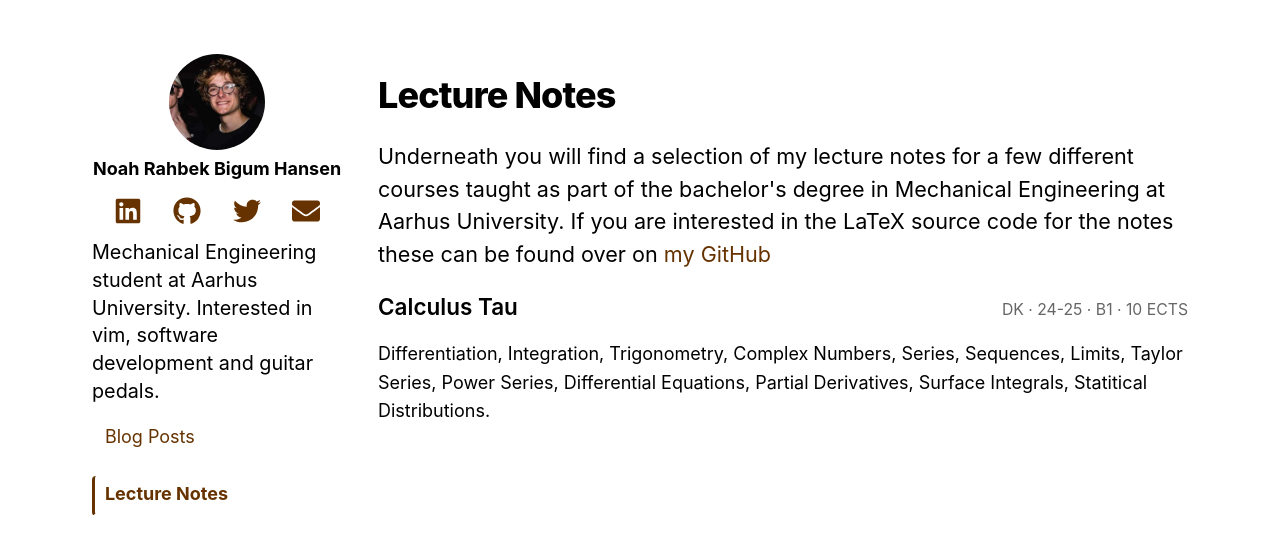
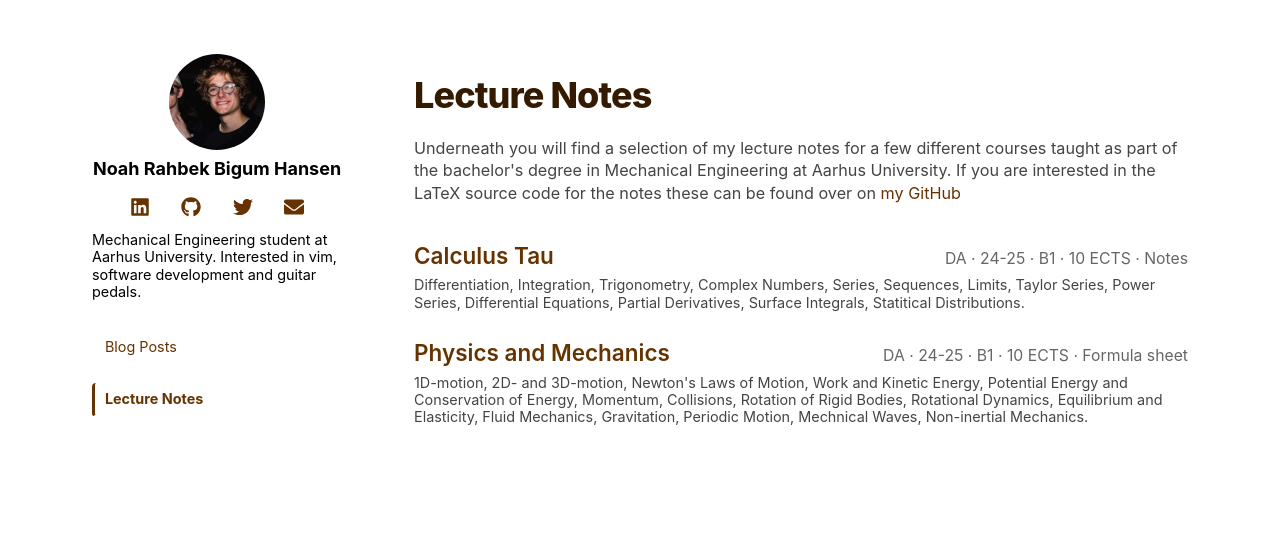
Before and after one commit to B1gum/b1gum.dev, a Next.js app: page /notes in a window 1280 px wide. Shown: the top 554 px of the page. Built offline with nearby package versions, Linux system fonts and the light colour scheme.

Commit message:
Syncronized styling across notes and posts pages

```diff
--- a/components/layout.js
+++ b/components/layout.js
@@ -6,7 +6,7 @@ import styles from './layout.module.css';
 import utilStyles from '../styles/utils.module.css';
 import Link from 'next/link';
 import { FaLinkedin, FaGithub, FaTwitter, FaEnvelope } from "react-icons/fa"
-export const soMeSize = 28;
+export const soMeSize = 20;
 
 import TabMenu from "./tabMenu"
 
--- a/components/layout.module.css
+++ b/components/layout.module.css
@@ -46,7 +46,7 @@
   .container {
     display: grid;
     grid-template-columns: 250px 1fr;
-    grid-gap: 2rem;
+    grid-gap: 4rem;
     max-width: 90rem;
   }
 
@@ -56,8 +56,8 @@
 
   .description {
     margin: -0.3rem 0;
-    font-size: 1.1rem;
-    line-height: 1.4;
+    font-size: 0.8rem;
+    line-height: 1.2;
   }
 
   .backToHome {
--- a/components/tabMenu.module.css
+++ b/components/tabMenu.module.css
@@ -2,8 +2,9 @@
   display: flex;
   flex-direction: row;
   gap: 1rem;
-  margin: 1rem 0;
+  margin: 2rem 0;
   justify-content: center;
+  font-size: 0.8rem;
 }
 
 .tabMenu a {
--- a/content/notes/calculus-tau.md
+++ b/content/notes/calculus-tau.md
@@ -1,7 +1,8 @@
 ---
 title:          "Calculus Tau"
+type:           "Notes"
 description:    "Differentiation, Integration, Trigonometry, Complex Numbers, Series, Sequences, Limits, Taylor Series, Power Series, Differential Equations, Partial Derivatives, Surface Integrals, Statitical Distributions."
-language:       "DK"
+language:       "DA"
 studyYear:      "24-25"
 semester:       "B1"
 ects:           10
--- /dev/null
+++ b/content/notes/physics-and-mechanics.md
@@ -0,0 +1,9 @@
+---
+title:          "Physics and Mechanics"
+type:           "Formula sheet"
+description:    "1D-motion, 2D- and 3D-motion, Newton's Laws of Motion, Work and Kinetic Energy, Potential Energy and Conservation of Energy, Momentum, Collisions, Rotation of Rigid Bodies, Rotational Dynamics, Equilibrium and Elasticity, Fluid Mechanics, Gravitation, Periodic Motion, Mechnical Waves, Non-inertial Mechanics."
+language:       "DA"
+studyYear:      "24-25"
+semester:       "B1"
+ects:           10
+---
--- a/lib/posts.js
+++ b/lib/posts.js
@@ -28,7 +28,7 @@ export function getSortedPostsData() {
     const rawExcerpt = matterResult.content
       .trim()
       .split(/\s+/)
-      .slice(0, 30)
+      .slice(0, 80)
       .join(' ')
       .concat('...')
 
--- a/pages/notes/index.js
+++ b/pages/notes/index.js
@@ -36,19 +36,20 @@ export default function NotesPage({ notes }) {
 
       <section className={utilStyles.headingMd}>
         <h1 className={utilStyles.headingXl}>Lecture Notes</h1>
-        <p>
-          Underneath you will find a selection of my lecture notes for a few different courses taught as part of the bachelor's degree in Mechanical Engineering at Aarhus University. If you are interested in the LaTeX source code for the notes these can be found over on{' '}
-          <a href="https://github.com/B1gum">my GitHub</a>
-        </p>
+        <p className={utilStyles.lectureIntro}> Underneath you will find a selection of my lecture notes for a few different courses taught as part of the bachelor's degree in Mechanical Engineering at Aarhus University. If you are interested in the LaTeX source code for the notes these can be found over on{' '} <a href="https://github.com/B1gum">my GitHub</a> </p>
       </section>
 
       <section className={utilStyles.grid}>
-        {notes.map(({ slug, title, description, language, studyYear, semester, ects}) => (
+        {notes.map(({ slug, title, description, type, language, pdfPath, studyYear, semester, ects}) => (
           <div key={slug} className={utilStyles.card}>
             <div className={utilStyles.postHeader}>
-              <h3 className={utilStyles.cardTitle}>{title}</h3>
+              <h3 className={utilStyles.cardTitle}>
+                <Link href={pdfPath} download>
+                {title}
+                </Link>
+                </h3>
               <div className={utilStyles.postMeta}>
-                {language} &middot; {studyYear} &middot; {semester} &middot; {ects} ECTS
+                {language} &middot; {studyYear} &middot; {semester} &middot; {ects} ECTS &middot; {type}
               </div>
             </div>
             <p className={utilStyles.cardDescription}>{description}</p>
--- a/styles/utils.module.css
+++ b/styles/utils.module.css
@@ -12,6 +12,7 @@
   font-weight: 800;
   letter-spacing: -0.05rem;
   margin: 1rem 0;
+  color: #331a00;
 }
 
 .headingLg {
@@ -61,13 +62,12 @@
   display: flex;
   justify-content: space-between;
   align-items: center;
-  margin-bottom: 0.5rem;
 }
 
 .postHeader {
   display: flex;
   flex-direction: column;
-  margin-bottom: 0.5rem;
+  margin-bottom: -0.5rem;
 }
 
 .postTitle,
@@ -82,17 +82,24 @@
 .postMeta {
   font-size: 0.875rem;
   color: #666;
-  margin-top: 0.25rem;
 
   white-space: nowrap;
   flex-shrink: 0;
 }
 
+.cardDescription,
 .postExcerpt {
-  margin-top: 1rem;
+  font-size: 0.8rem;
+  color: #444444;
+  line-height: 1.2;
+  margin-bottom: 1.5rem;
+}
+
+.lectureIntro {
   font-size: 0.9rem;
-  color: #333;
-  line-height: 1.5;
+  color: #444444;
+  line-height: 1.4;
+  margin-bottom: 2rem;
 }
 
 @media (min-width: 768px) {
```
Also changed, not shown: 2 other files (tests, documents, lock files or other folders).
